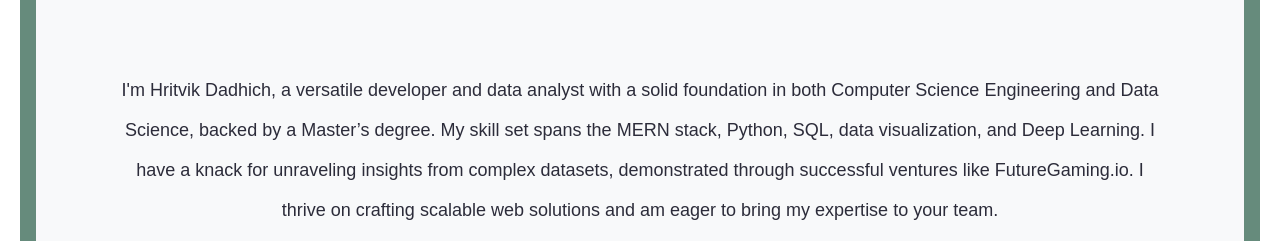
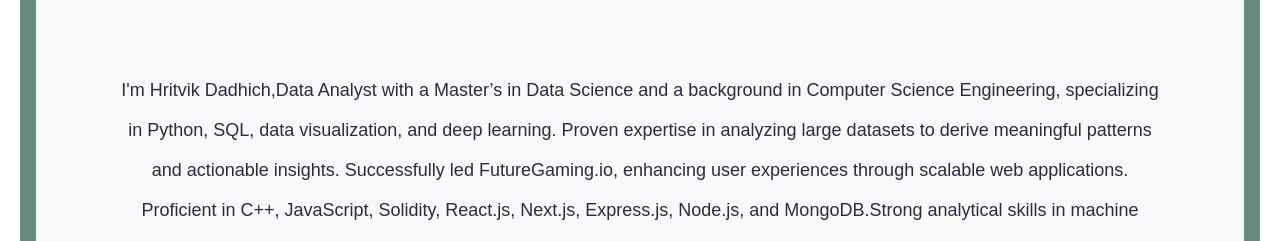
Before and after one commit to Hritvik16000/Hritvik-s-Portfolio, a React (Create React App) app: page / in a window 1280 px wide. Shown: the part 702-943 px from the top of the page. Built offline with nearby package versions, Linux system fonts and the light colour scheme.

Commit message:
Update About.js

```diff
--- a/src/About.js
+++ b/src/About.js
@@ -8,7 +8,10 @@ export default function About(){
             <div className="card bg-light text-light m-3 border-0">
             <div className="card-header border-0 about"><h1>About Me</h1></div>
   <div className="card-body bg-light text-dark about-intro">
-    <p className="card-text text-center m-5">I'm Hritvik Dadhich, a versatile developer and data analyst with a solid foundation in both Computer Science Engineering and Data Science, backed by a Master’s degree. My skill set spans the MERN stack, Python, SQL, data visualization, and Deep Learning. I have a knack for unraveling insights from complex datasets, demonstrated through successful ventures like FutureGaming.io. I thrive on crafting scalable web solutions and am eager to bring my expertise to your team.</p>
+    <p className="card-text text-center m-5">I'm Hritvik Dadhich,Data Analyst with a Master’s in Data Science and a background in Computer Science Engineering, specializing in Python, SQL, data visualization, and deep learning. Proven expertise in analyzing large datasets to derive meaningful patterns and actionable insights. Successfully led FutureGaming.io,
+                                            enhancing user experiences through scalable web applications. Proficient in C++, JavaScript, Solidity, React.js, Next.js, Express.js, Node.js, and MongoDB.Strong analytical skills in machine learning, NLP, statistical analysis, and predictive analytics. Advanced data visualization capabilities with Tableau, Matplotlib,
+                                            Seaborn, and Plotly. Demonstrated success in projects like the NBA All-Star Prediction Model and InSight-Loom, a sentiment analysis application.
+                                            Continuously exploring innovative approaches in data analysis, blockchain technology, and secure file-sharing solutions. Seeking opportunities to contribute to data-driven decision-making and strategic initiatives in a dynamic organization.</p>
   </div>
   <div className="resume">
   <a  href="https://drive.google.com/file/d/1wFuVKRsBL8-AHUdvw3lGaRYT0-eJ8R2i/view"
```
